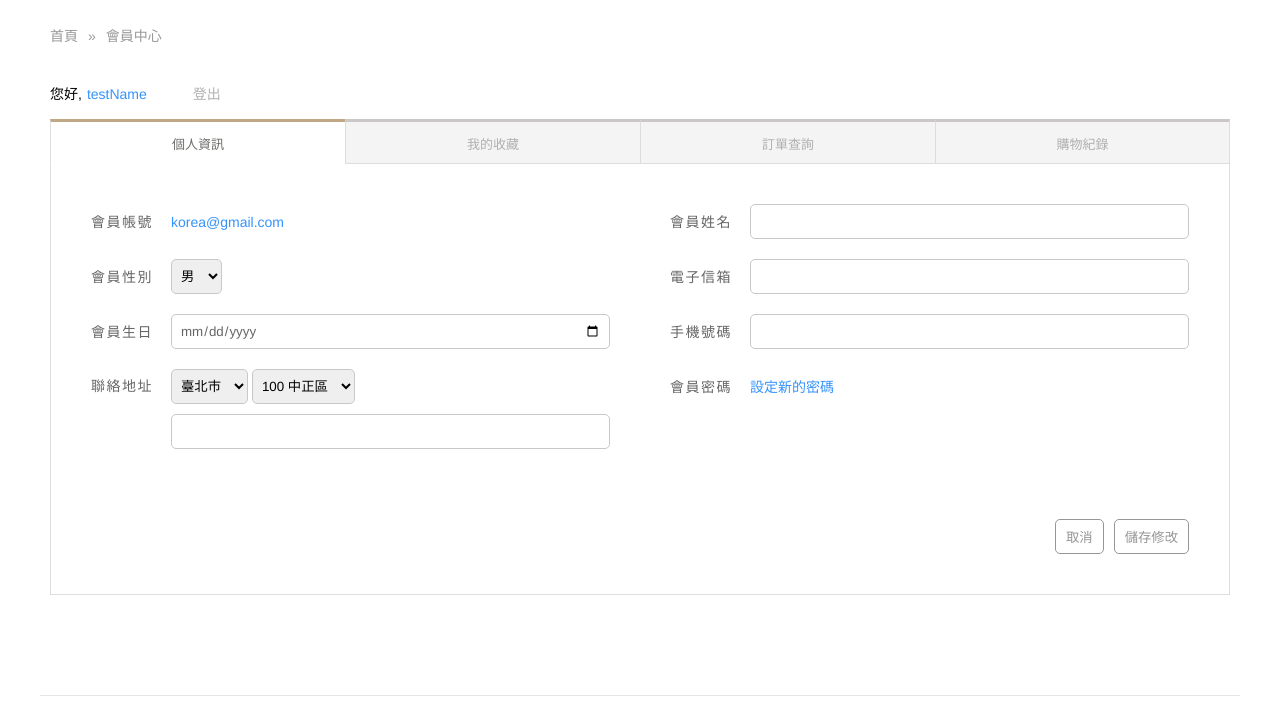
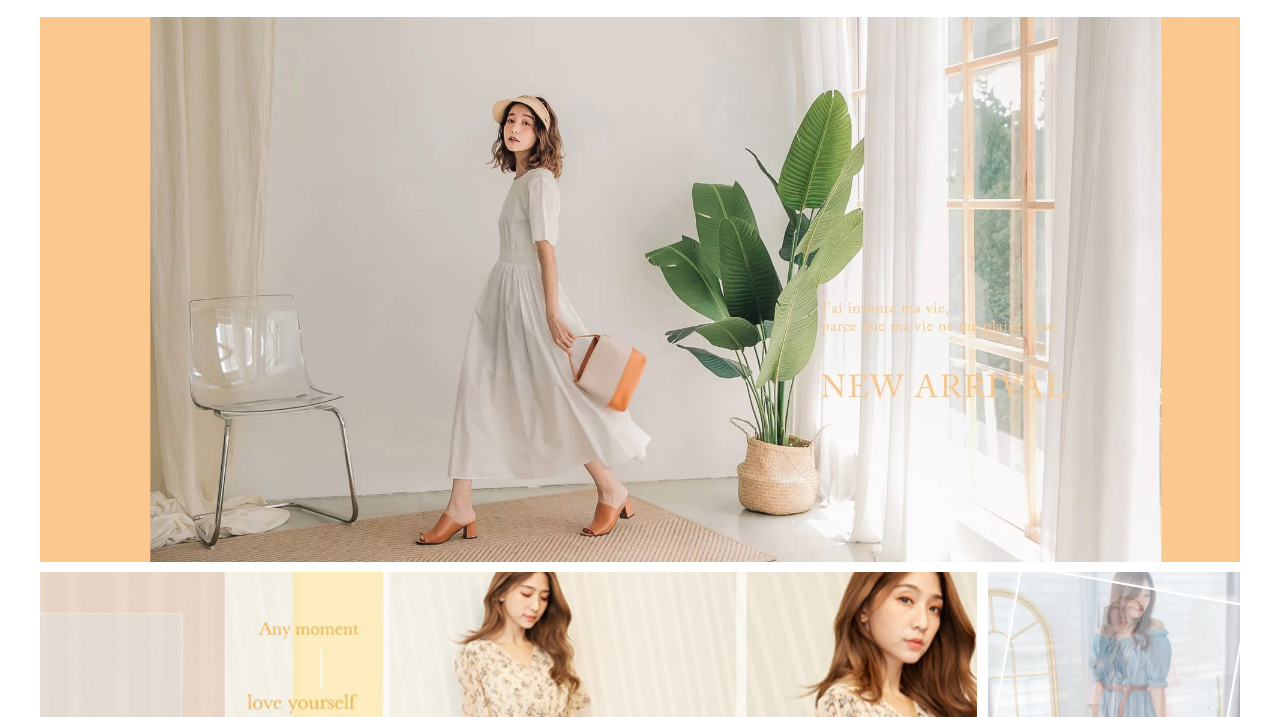
Before and after one commit to cheenlam/womenStore, a plain HTML site: page index.html in a window 1280 px wide. Shown: the part 83-800 px from the top of the page. Drawn offline with nearby package versions, Linux system fonts and the light colour scheme; files whose address does not match are found by name.

Commit message:
no message

```diff
--- a/index.html
+++ b/index.html
@@ -508,7 +508,7 @@
     <script src='https://cdnjs.cloudflare.com/ajax/libs/jquery/3.5.1/jquery.min.js'></script>
     <script>
         $(document).ready(function() {
-            mainInclude('page/member.html')
+            mainInclude('page/main.html')
         })
         $('.hd_logo').click(function() {
             mainInclude('page/main.html')
```
